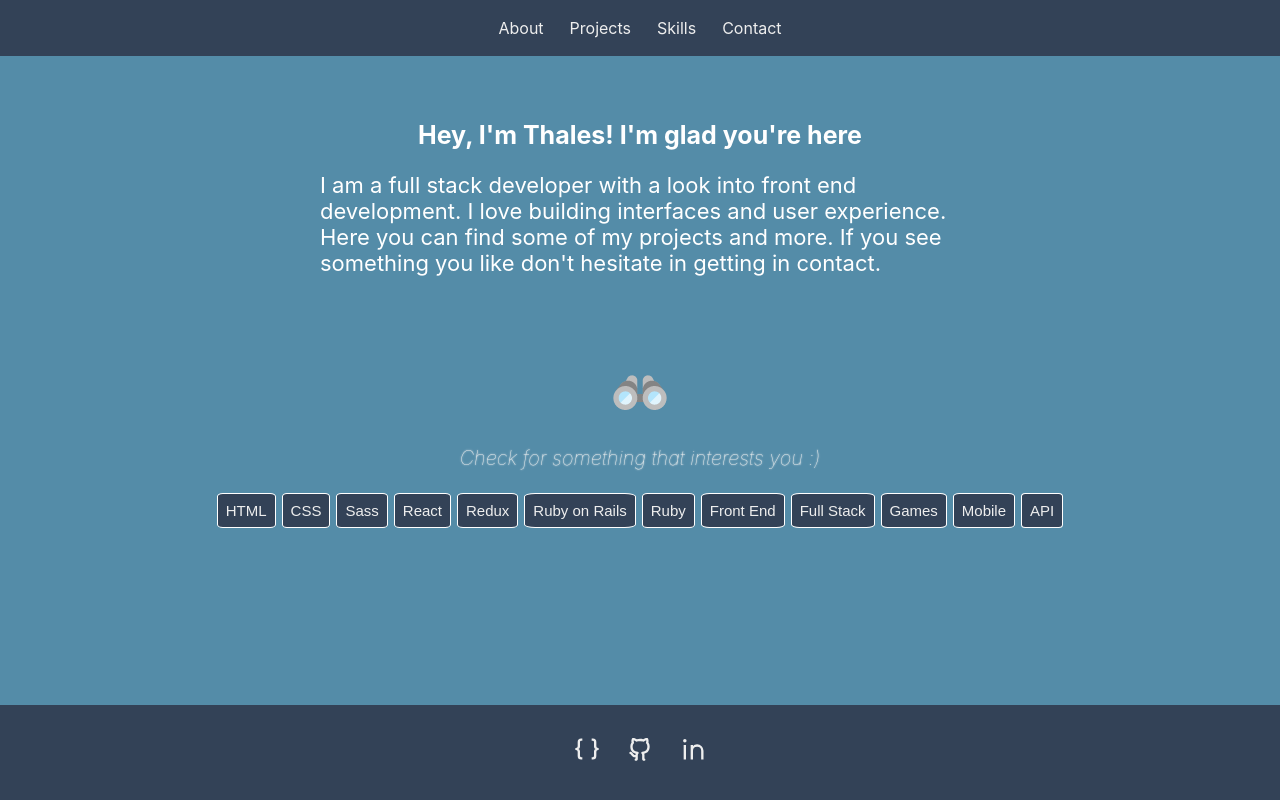
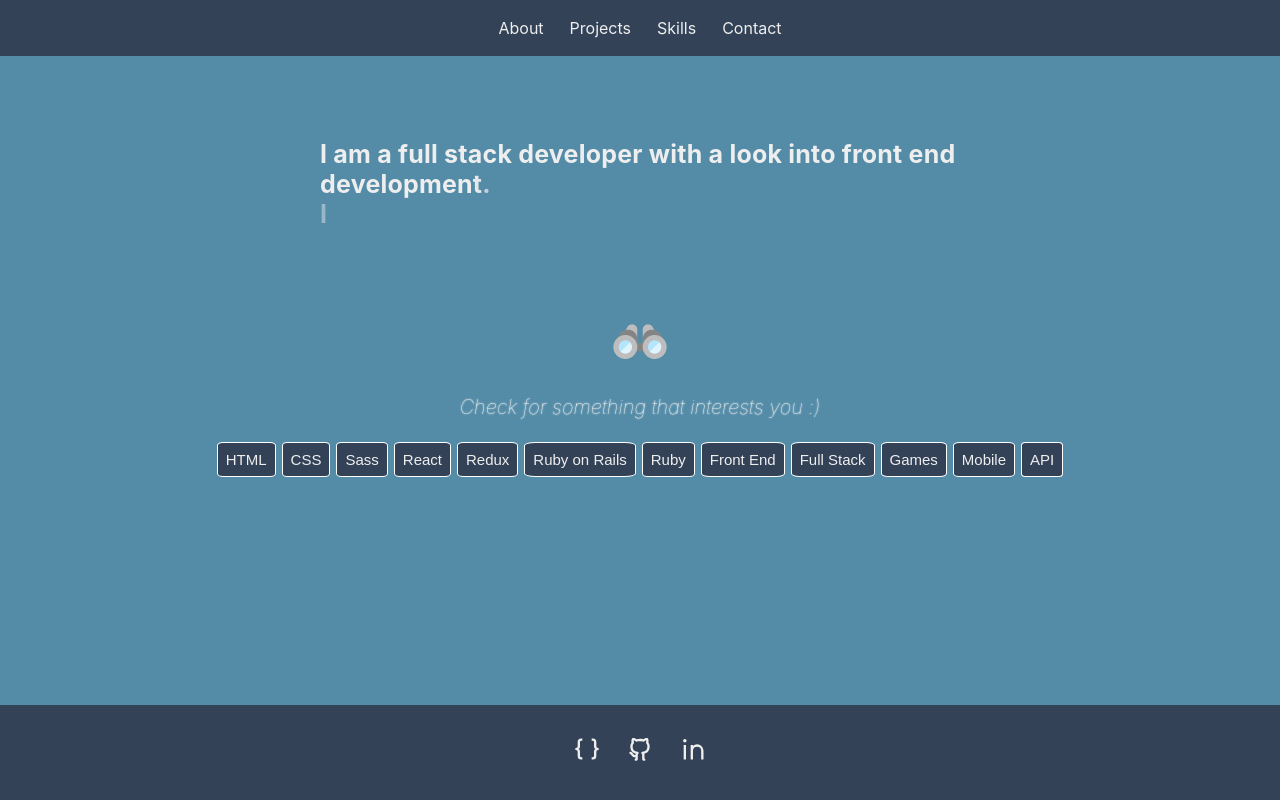
Before and after one commit to thneves/Thales-Next, a Next.js app: page /home in a window 1280 px wide. Built offline with nearby package versions, Linux system fonts and the light colour scheme.

Commit message:
Create animatedText component

```diff
--- /dev/null
+++ b/components/AnimatedText.tsx
@@ -0,0 +1,40 @@
+import styled from "styled-components";
+import { motion } from "framer-motion";
+import {line1, line2, sentence, letter} from "../constants/motionText";
+
+const StyledIntro = styled(motion.span)`
+  font-size: 25px;
+  color: #eee;
+  letter-spacing: 0.2px;
+`
+
+const AnimatedText = () => {
+
+  return (
+    <motion.h3
+            variants={sentence}
+            initial="hidden"
+            animate="visible"
+          >
+          { line1.split("").map((char, index) => {
+            return (
+              <StyledIntro key={char + "-" + index} variants={letter}>
+                {char}
+              </StyledIntro>
+              )
+          })}
+          <br />
+
+          { line2.split("").map((char, index) => {
+            return (
+              <StyledIntro key={char + "-" + index} variants={letter}>
+                {char}
+              </StyledIntro>
+            )
+          })}
+          </motion.h3>
+  )
+
+}
+
+export default AnimatedText;
--- a/constants/motionText.tsx
+++ b/constants/motionText.tsx
@@ -1,7 +1,5 @@
 export const line1 = "I am a full stack developer with a look into front end development."
-export const line2 =  "I love building interfaces and user experience"
-export const line3 = "Here you can find some of my projects and more"
-export const line4 = "Don't hesistate in contacting me"
+export const line2 =  "I love building interfaces and user experience."
 
 export const sentence = {
   hidden: { opacity: 1 },
--- a/pages/home.tsx
+++ b/pages/home.tsx
@@ -1,9 +1,9 @@
 import styled from "styled-components";
-import Image from "next/image";
 import Footer from "../components/Footer";
 import Navbar from "../components/Navbar";
 import Search from "../components/Search";
 import BasicLayout from "../layout/Basic";
+import AnimatedText from "../components/AnimatedText";
 
 const Box = styled.div`
   margin: 5% auto;
@@ -12,32 +12,15 @@ const Box = styled.div`
   justify-content: center;
   align-items: center;
   width: 80vh;
-
-  h3 {
-    margin: 0 auto;
-    font-size: 25px;
-    color: white;
-  }
-
-  p {
-    font-size: 22px;
-    color: white;
-  }
 `;
 
+const Home = () => {
 
-
-const Home = () => {
   return (
     <BasicLayout>
       <Navbar />
         <Box>
-          <h3>Hey, I'm Thales! I'm glad you're here</h3>
-          <p>I am a full stack developer with a look into front end development.
-            I love building interfaces and user experience. Here you can find
-            some of my projects and more. If you see something you like don't
-            hesitate in getting in contact.
-          </p>
+          <AnimatedText />
         </Box>
         <Search />
       <Footer />
```
